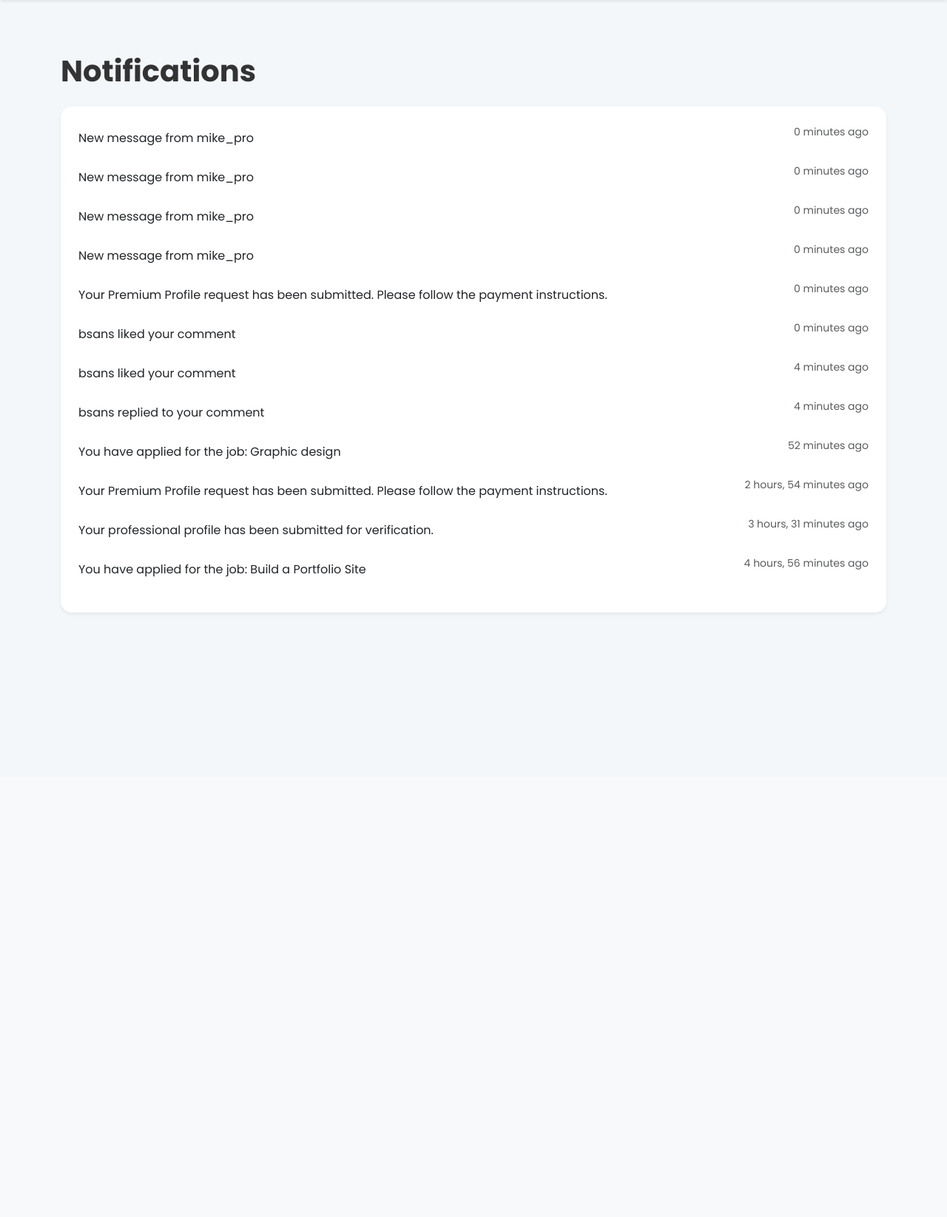
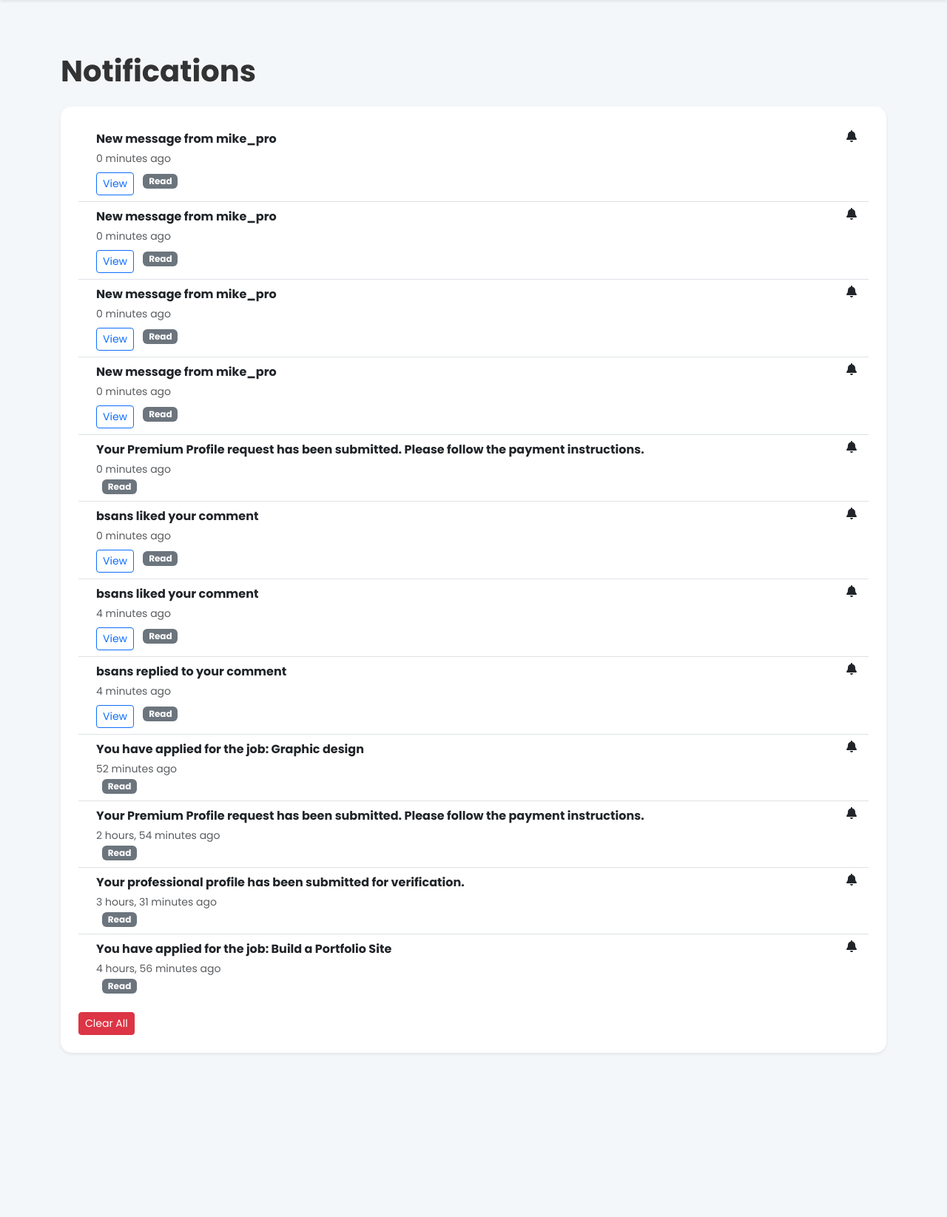
Before and after one commit to beatussimon/MtaalamuX, a Django app: page /notifications/ in a window 1280 px wide. Shown: the part 85-1730 px from the top of the page at 74% size. Before the commit the page ends 915 px from the top, so only its background shows below. Run offline with Django 5.2, Linux system fonts and the light colour scheme; a user stored in the database is signed in; data comes from the database, SQL or seed files in the repository; both versions use the stored data as it was after the commit.

Commit message:
Improve the notifications

```diff
--- a/core/templates/core/messages.html
+++ b/core/templates/core/messages.html
@@ -100,6 +100,7 @@
             border-radius: 0;
             border-left: none;
             border-right: none;
+            padding: 0.75rem;
         }
         .message-form .btn-primary {
             border-radius: 0 8px 8px 0;
@@ -177,7 +178,7 @@
                                 {% csrf_token %}
                                 <div class="input-group">
                                     {{ form.content|as_crispy_field }}
-                                    {{ form.file|as_crispy_field:"file-input" }}
+                                    {{ form.file|as_crispy_field }}
                                     <button type="submit" class="btn btn-primary">
                                         <i class="fas fa-paper-plane"></i>
                                     </button>
--- a/core/templates/core/notifications.html
+++ b/core/templates/core/notifications.html
@@ -4,17 +4,63 @@
 {% block content %}
     <div class="container my-5">
         <h1 class="fw-bold mb-4">Notifications</h1>
+
         <div class="card shadow-sm">
             <div class="card-body">
-                {% for notification in notifications %}
-                    <div class="d-flex justify-content-between align-items-center mb-3">
-                        <p class="mb-0">{{ notification.message }}</p>
-                        <p class="text-muted small">{{ notification.created_at|timesince }} ago</p>
+                {% if notifications %}
+                    <ul class="list-group list-group-flush">
+                        {% for notification in notifications %}
+                            <li class="list-group-item d-flex justify-content-between align-items-start">
+                                <div class="ms-2 me-auto">
+                                    <div class="fw-bold">{{ notification.message }}</div>
+                                    <small class="text-muted">
+                                        {{ notification.created_at|timesince }} ago
+                                    </small>
+                                    {% if notification.link %}
+                                        <a href="{{ notification.link }}" class="mt-2 btn btn-sm btn-outline-primary">View</a>
+                                    {% endif %}
+                                    {% if notification.is_read %}
+                                        <span class="badge bg-secondary ms-2">Read</span>
+                                    {% else %}
+                                        <a href="{% url 'core:mark_read' notification.id %}" class="badge bg-primary ms-2">Mark Read</a>
+                                    {% endif %}
+                                </div>
+                                {% if notification.type == 'alert' %}
+                                    <i class="fas fa-exclamation-triangle text-warning"></i>
+                                {% elif notification.type == 'info' %}
+                                    <i class="fas fa-info-circle text-info"></i>
+                                {% elif notification.type == 'success' %}
+                                    <i class="fas fa-check-circle text-success"></i>
+                                {% else %}
+                                    <i class="fas fa-bell"></i>
+                                {% endif %}
+                            </li>
+                        {% endfor %}
+                    </ul>
+                    <div class="mt-3">
+                        <a href="{% url 'core:clear_notifications' %}" class="btn btn-sm btn-danger">Clear All</a>
                     </div>
-                {% empty %}
-                    <p class="text-muted">No notifications yet.</p>
-                {% endfor %}
+                {% else %}
+                    <p class="text-muted text-center py-3">No notifications yet.</p>
+                {% endif %}
             </div>
         </div>
     </div>
 {% endblock %}
+
+{% block extra_js %}
+<script>
+    // Example: Auto-refresh notifications (optional)
+    setInterval(function(){
+        fetch(window.location.href)
+        .then(response => response.text())
+        .then(data => {
+            const newNotifications = new DOMParser().parseFromString(data, "text/html").querySelectorAll('.list-group-item');
+            const currentNotifications = document.querySelectorAll('.list-group-item');
+            if (newNotifications.length !== currentNotifications.length) {
+                location.reload();
+            }
+        })
+    }, 60000); // Check every minute
+</script>
+{% endblock %}
--- a/core/urls.py
+++ b/core/urls.py
@@ -37,6 +37,7 @@ urlpatterns = [
     path('admin/verify-upgrade/<int:upgrade_id>/', views.verify_upgrade, name='verify_upgrade'),
     path('signup/', views.signup, name='signup'),
     path('verify-email/<uuid:token>/', views.verify_email, name='verify_email'),
+    path('clear_notifications/', views.clear_notifications, name='clear_notifications'),
 ]
 
 accounts_urlpatterns = [
--- a/core/views.py
+++ b/core/views.py
@@ -19,7 +19,7 @@ from django.db.models import Q, Count, F, FloatField, Value, Avg
 from django.db.models.functions import Coalesce
 from django.http import JsonResponse
 from django.utils.timesince import timesince
-
+from django.core.exceptions import ObjectDoesNotExist
 
 class ProfessionalListView(ListView):
     model = Professional
@@ -914,3 +914,12 @@ def insights(request):
         'categories': categories,
         'site_theme': request.session.get('theme', 'light')
     })
+
+def clear_notifications(request):
+    try:
+        Notification.objects.filter(user=request.user).update(is_read=True)
+    except ObjectDoesNotExist:
+        print("No notifications found for the user.")
+    except Exception as e:
+        print(f"An error occurred: {e}")
+    return redirect('core:notifications')
```
Also changed, not shown: db.sqlite3.
